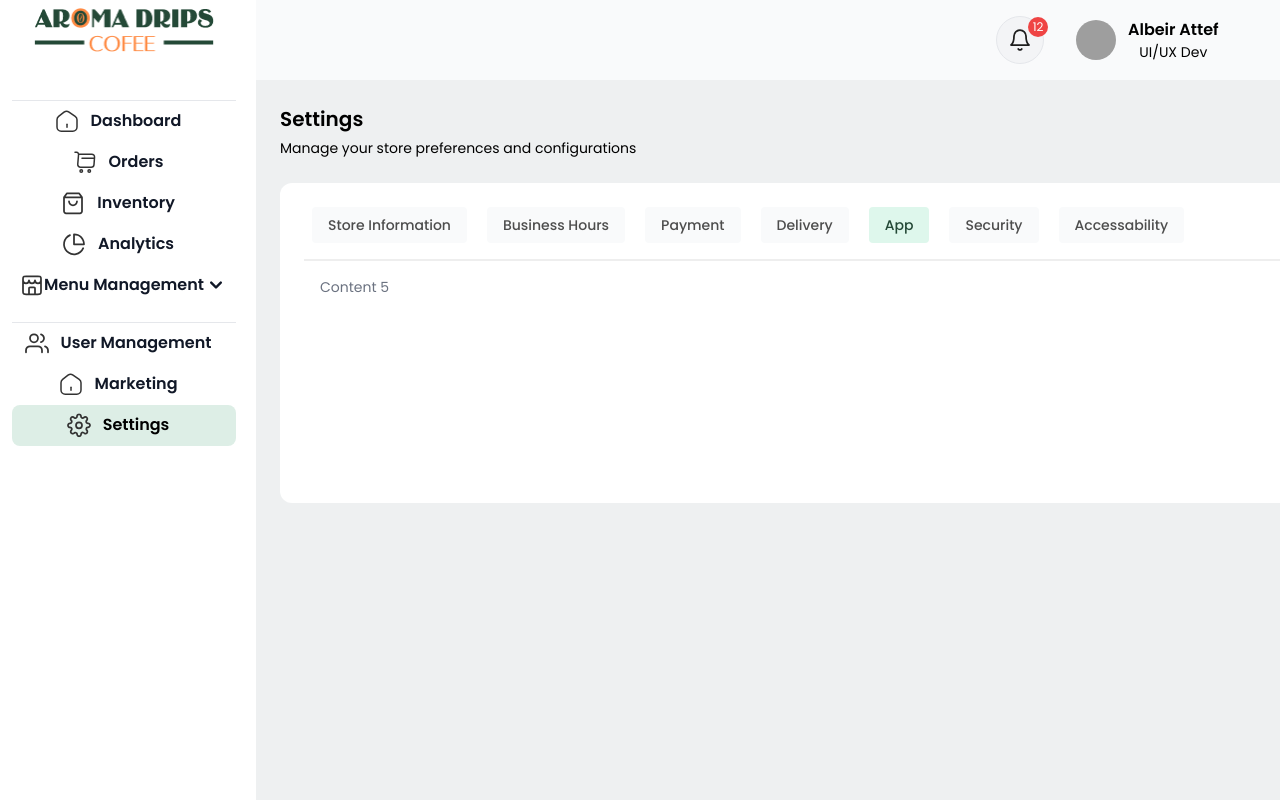
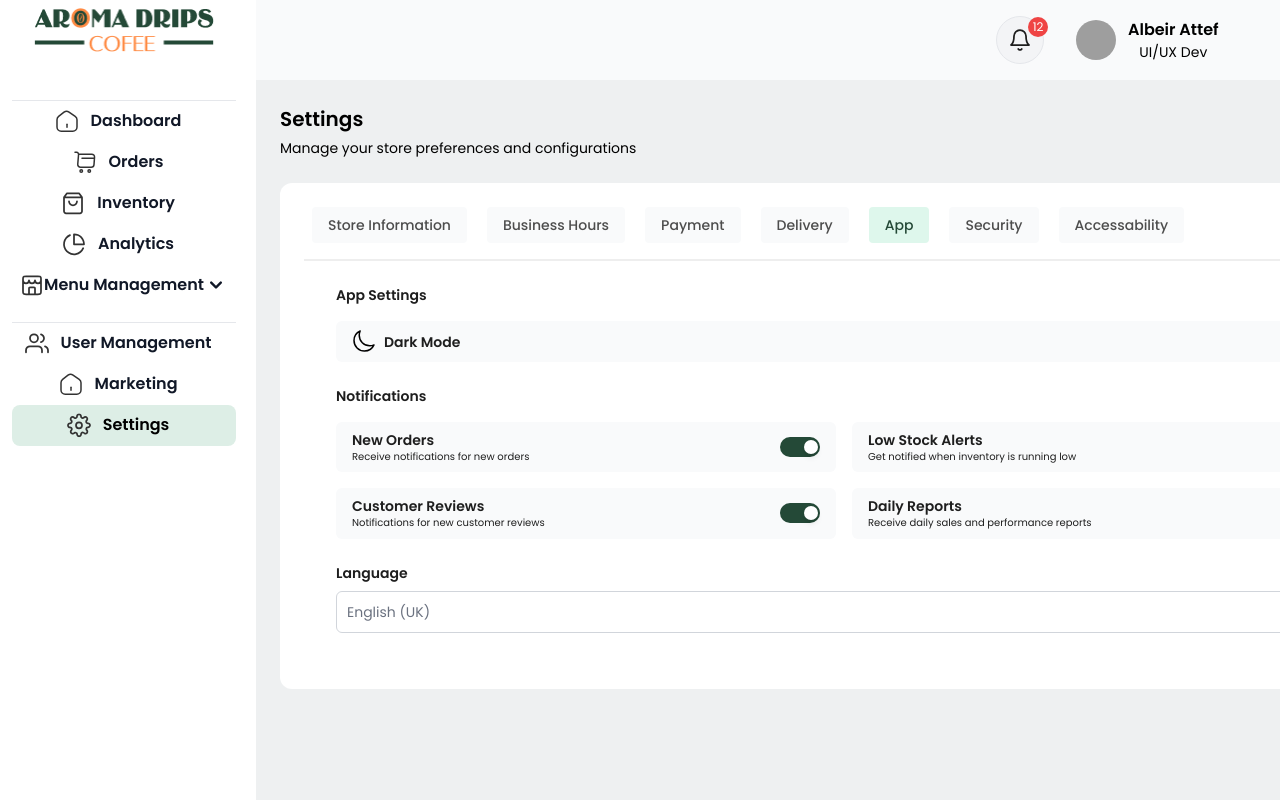
Before and after one commit to MazenUcef/aroma-dashboard-template-, a React (Vite) app: page /settings in a window 1280 px wide. Both pictures are taken after a click on the button "App". Shown: the top 800 px of the page. Built offline with nearby package versions, Linux system fonts and the light colour scheme; grey boxes are pictures that could not be loaded.

Commit message:
feat: created appearance settings component

```diff
--- /dev/null
+++ b/src/Components/AppearanceSettings.tsx
@@ -0,0 +1,147 @@
+import { useState } from "react";
+import MoonIcon from "../assets/icons/MoonIcon";
+
+const AppearanceSettings = () => {
+  const [darkMode, setDarkMode] = useState(false);
+  const [notifications, setNotifications] = useState({
+    newOrders: true,
+    lowStock: true,
+    customerReviews: true,
+    dailyReports: true,
+  });
+
+  return (
+    <div className="w-full mx-auto -mt-2 p-4 bg-white  space-y-6">
+      <div className="flex items-center space-x-2 mb-4">
+        <h2 className="font-semibold text-[#1E1E1E]">App Settings</h2>
+      </div>
+      {/* Dark Mode */}
+      <div className="flex justify-between items-center py-2 px-4 bg-[#F9FAFB] rounded-md">
+        <div className="flex items-center space-x-2 ">
+          <MoonIcon />
+          <span className="font-semibold text-[#1E1E1E]">Dark Mode</span>
+        </div>
+        <ToggleSwitch
+          checked={darkMode}
+          onChange={() => setDarkMode(!darkMode)}
+        />
+      </div>
+
+      {/* Notifications */}
+      <div className="space-y-4">
+        <h2 className="font-semibold text-[#1E1E1E]">Notifications</h2>
+        <div className="grid grid-cols-1 md:grid-cols-2 gap-4">
+          <NotificationItem
+            title="New Orders"
+            description="Receive notifications for new orders"
+            value={notifications.newOrders}
+            onChange={(val) =>
+              setNotifications({ ...notifications, newOrders: val })
+            }
+          />
+          <NotificationItem
+            title="Low Stock Alerts"
+            description="Get notified when inventory is running low"
+            value={notifications.lowStock}
+            onChange={(val) =>
+              setNotifications({ ...notifications, lowStock: val })
+            }
+          />
+          <NotificationItem
+            title="Customer Reviews"
+            description="Notifications for new customer reviews"
+            value={notifications.customerReviews}
+            onChange={(val) =>
+              setNotifications({ ...notifications, customerReviews: val })
+            }
+          />
+          <NotificationItem
+            title="Daily Reports"
+            description="Receive daily sales and performance reports"
+            value={notifications.dailyReports}
+            onChange={(val) =>
+              setNotifications({ ...notifications, dailyReports: val })
+            }
+          />
+        </div>
+      </div>
+
+      {/* Language Dropdown */}
+      <div className="relative">
+        <label
+          htmlFor="language"
+          className="block mb-2 font-semibold text-sm text-[#1E1E1E]"
+        >
+          Language
+        </label>
+        <select
+          id="language"
+          className="w-full appearance-none text-[#6B7280] p-2.5 pr-10 border border-gray-300 rounded-md focus:ring-blue-500 focus:border-blue-500"
+        >
+          <option>English (UK)</option>
+          <option>English (US)</option>
+          <option>Arabic</option>
+          <option>French</option>
+        </select>
+
+        {/* Custom arrow icon */}
+        <div className="pointer-events-none absolute inset-y-12 right-3 flex items-center">
+          <svg
+            className="w-4 h-4 text-[#6B7280]"
+            fill="none"
+            stroke="currentColor"
+            strokeWidth="2"
+            viewBox="0 0 24 24"
+          >
+            <path d="M19 9l-7 7-7-7" />
+          </svg>
+        </div>
+      </div>
+    </div>
+  );
+};
+
+type ToggleSwitchProps = {
+  checked: boolean;
+  onChange: () => void;
+};
+
+const ToggleSwitch = ({ checked, onChange }: ToggleSwitchProps) => (
+  <button
+    onClick={onChange}
+    className={`w-10 h-5 flex items-center bg-[#E5E7EB] rounded-full p-1 duration-300 ease-in-out ${
+      checked ? "bg-green" : ""
+    }`}
+  >
+    <div
+      className={`bg-white w-3.5 h-3.5 rounded-full shadow-md transform duration-300 ease-in-out ${
+        checked ? "translate-x-5" : ""
+      }`}
+    />
+  </button>
+);
+
+
+type NotificationItemProps = {
+  title: string;
+  description: string;
+  value: boolean;
+  onChange: (val: boolean) => void;
+};
+
+const NotificationItem = ({
+  title,
+  description,
+  value,
+  onChange,
+}: NotificationItemProps) => (
+  <div className="flex justify-between items-center bg-[#F9FAFB] py-2 px-4 rounded-md">
+    <div>
+      <h3 className="font-semibold text-sm text-[#1E1E1E]">{title}</h3>
+      <p className="text-[10px] text-[#1E1E1E]">{description}</p>
+    </div>
+    <ToggleSwitch checked={value} onChange={() => onChange(!value)} />
+  </div>
+);
+
+export default AppearanceSettings;
--- /dev/null
+++ b/src/assets/icons/MoonIcon.tsx
@@ -0,0 +1,25 @@
+
+
+const MoonIcon = () => {
+  return (
+    <div>
+      <svg
+        width="24"
+        height="25"
+        viewBox="0 0 24 25"
+        fill="none"
+        xmlns="http://www.w3.org/2000/svg"
+      >
+        <path
+          d="M22 15.895C20.6866 16.489 19.2286 16.8196 17.6935 16.8196C11.9153 16.8196 7.23116 12.1355 7.23116 6.35732C7.23116 4.82213 7.5618 3.36418 8.15577 2.05078C4.52576 3.69241 2 7.34548 2 11.5885C2 17.3666 6.68414 22.0508 12.4623 22.0508C16.7053 22.0508 20.3584 19.525 22 15.895Z"
+          stroke="black"
+          stroke-width="1.5"
+          stroke-linecap="round"
+          stroke-linejoin="round"
+        />
+      </svg>
+    </div>
+  );
+}
+
+export default MoonIcon
--- a/src/pages/Settings.tsx
+++ b/src/pages/Settings.tsx
@@ -1,4 +1,5 @@
 import { useState } from "react";
+import AppearanceSettings from "../components/AppearanceSettings";
 
 const Settings = () => {
     const [activeTab, setActiveTab] = useState<string>("StoreInformation");
@@ -8,7 +9,7 @@ const Settings = () => {
         { id: "BusinessHours", title: "Business Hours", content: "Content 2" },
         { id: "Payment", title: "Payment", content: "Content 3" },
         { id: "Delivery", title: "Delivery", content: "Content 4" },
-        { id: "App", title: "App", content: "Content 5" },
+        { id: "App", title: "App", content: <AppearanceSettings/> },
         { id: "Security", title: "Security", content: "Content 6" },
         { id: "Accessability", title: "Accessability", content: "Content 7" },
     ];
@@ -17,7 +18,7 @@ const Settings = () => {
         <div className="w-full p-[24px]">
             <h1 className="text-[20px] mb-[4px] font-semibold font-poppins">Settings</h1>
             <h2 className="text-[14px] mb-[24px]">Manage your store preferences and configurations</h2>
-            <div className="w-[70.5rem] h-[20.003rem] rounded-xl bg-white p-[24px]">
+            <div className="w-[70.5rem] h-auto rounded-xl bg-white p-[24px]">
                 {/* Tab List */}
                 <div className="flex flex-wrap gap-1 mb-4">
                     {tabs.map((tab) => (
```
